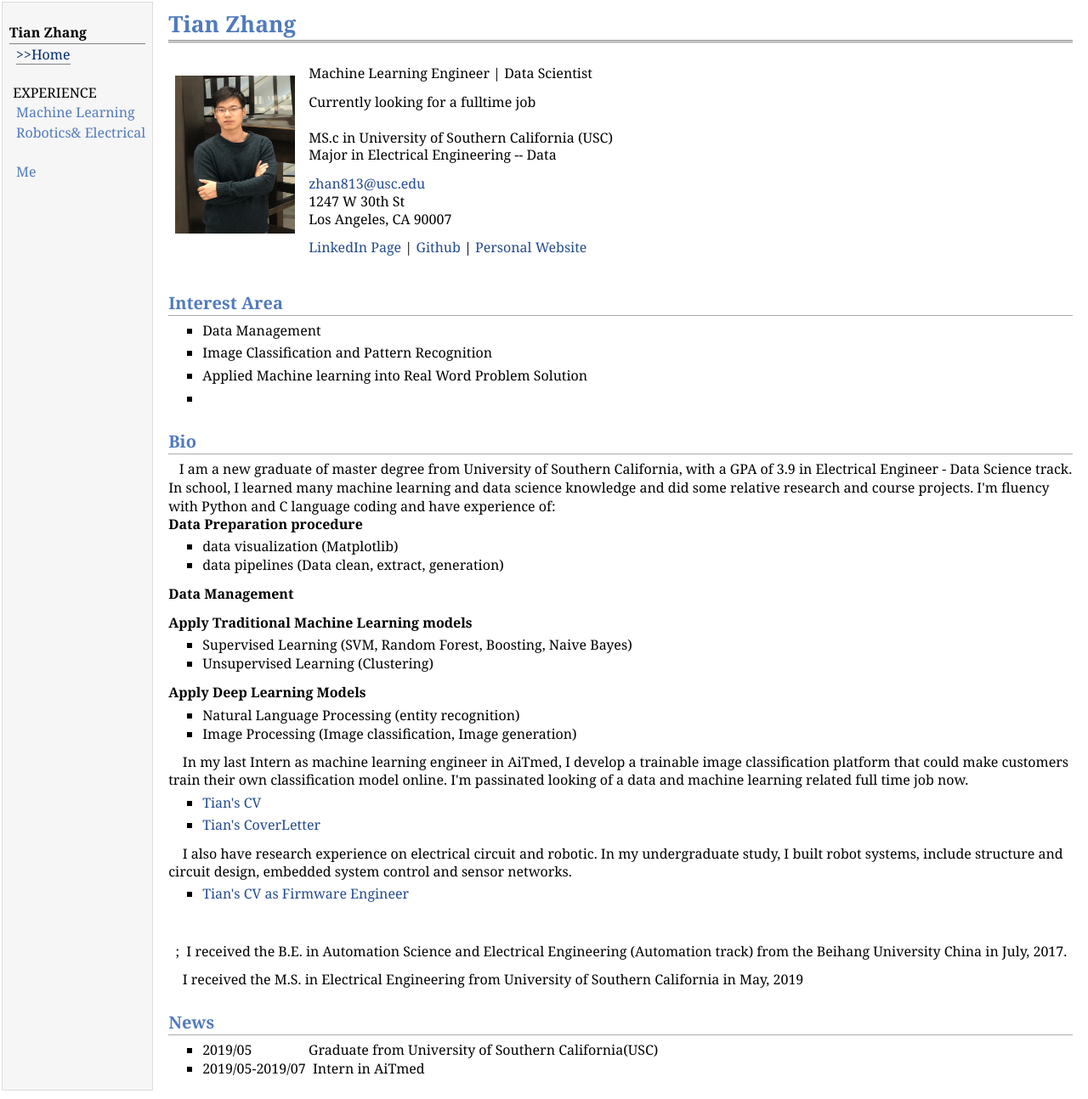
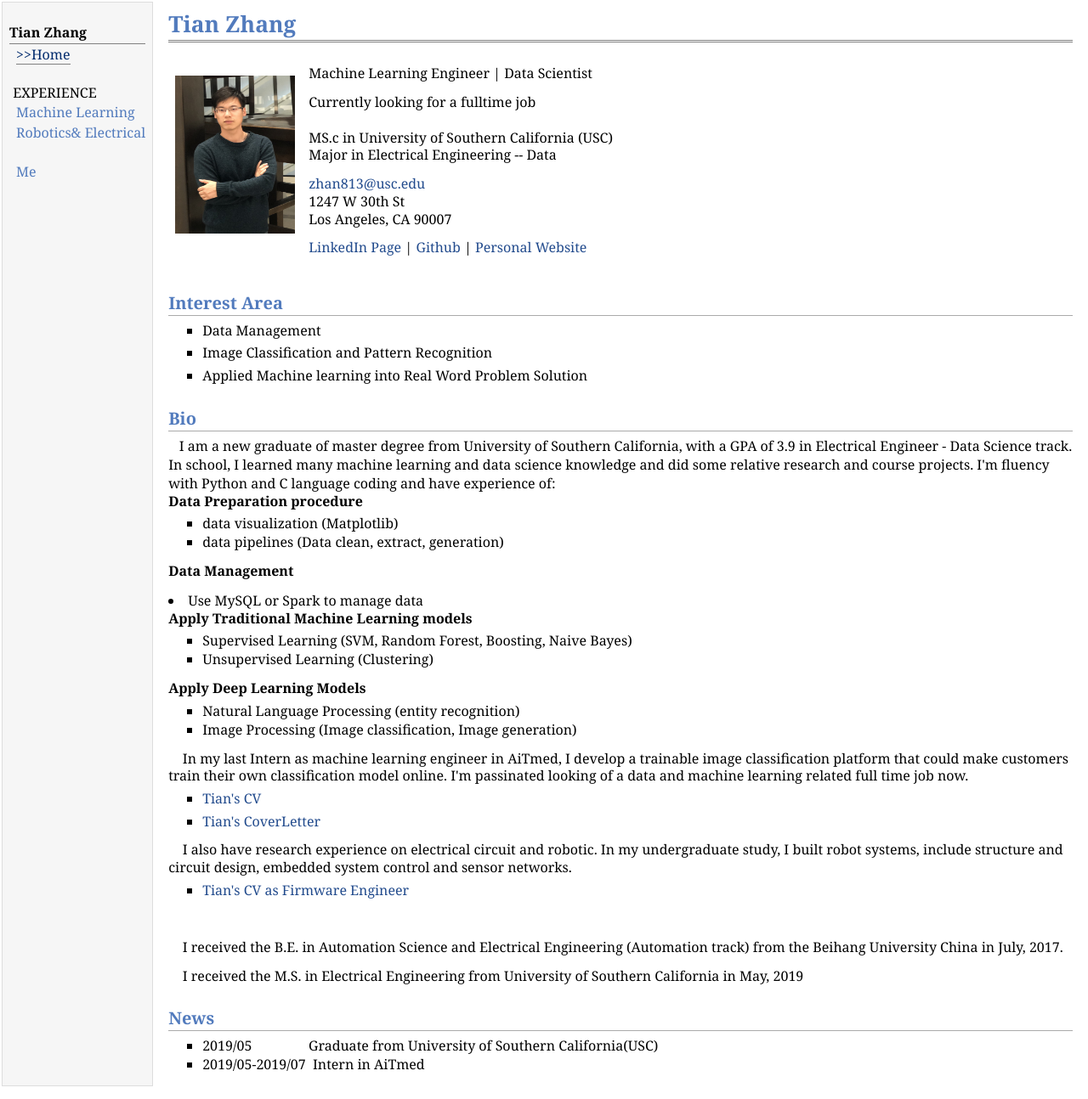
Before and after one commit to dukesky/dukesky.github.io, a Jekyll site: the page index.html, which Jekyll copies as it is, in a window 1280 px wide. Shown: the whole page at 85% size. Built offline with Jekyll 4.4.1, drawn with Linux system fonts in a browser that asks for light colours.

Commit message:
Update index.html

```diff
--- a/index.html
+++ b/index.html
@@ -49,7 +49,6 @@
 <li>
 <p>Applied Machine learning into Real Word Problem Solution</p>
 </li>
-<li></li>
 </ul>
 
 <h2>Bio</h2>
@@ -60,6 +59,7 @@
 <li>data pipelines (Data clean, extract, generation)</li>
 </ul>
 <p><strong>Data Management</strong></p>
+  <li>Use MySQL or Spark to manage data</li>
 <p><strong>Apply Traditional Machine Learning models</strong></p>
 <ul>
 <li>Supervised Learning (SVM, Random Forest, Boosting, Naive Bayes)</li>
```
Also changed, not shown: other parts of index.html (+1 -1 lines).
